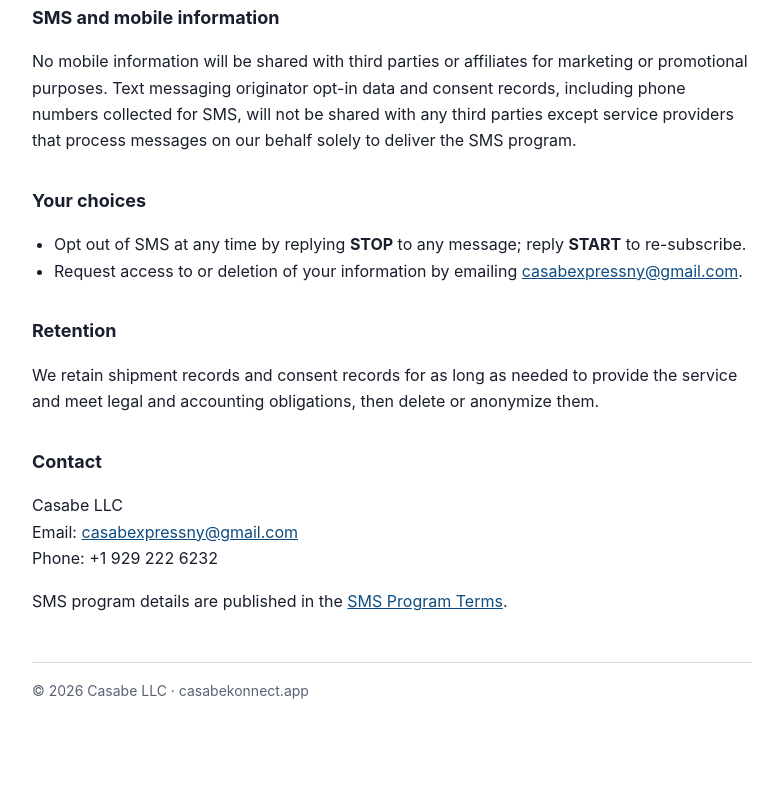
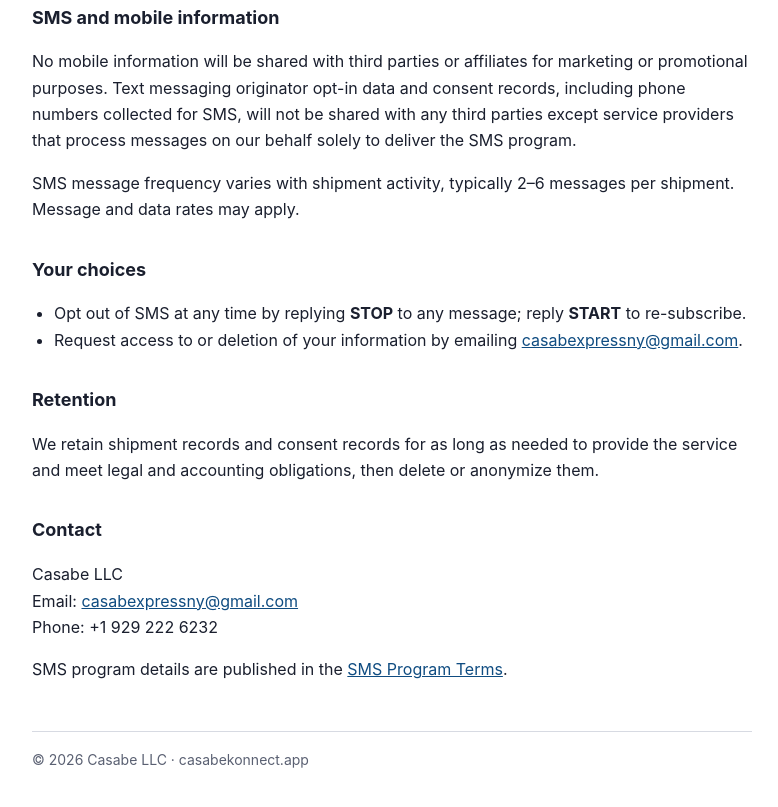
Before and after one commit to ClawdIris/V3, a website: page privacy.html in a window 1280 px wide. Shown: the part 810-1617 px from the top of the page, without its empty margins (248-1026 px from the left). Before the commit the page ends 1584 px from the top, so only its background shows below. Drawn offline with Linux system fonts and the light colour scheme.

Commit message:
a2p: add SMS frequency and rates to privacy policy

```diff
--- a/privacy.html
+++ b/privacy.html
@@ -57,6 +57,8 @@
 data and consent records, including phone numbers collected for SMS, will
 not be shared with any third parties except service providers that process
 messages on our behalf solely to deliver the SMS program.</p>
+<p>SMS message frequency varies with shipment activity, typically 2&ndash;6
+messages per shipment. Message and data rates may apply.</p>
 
 <h2>Your choices</h2>
 <ul>
```
